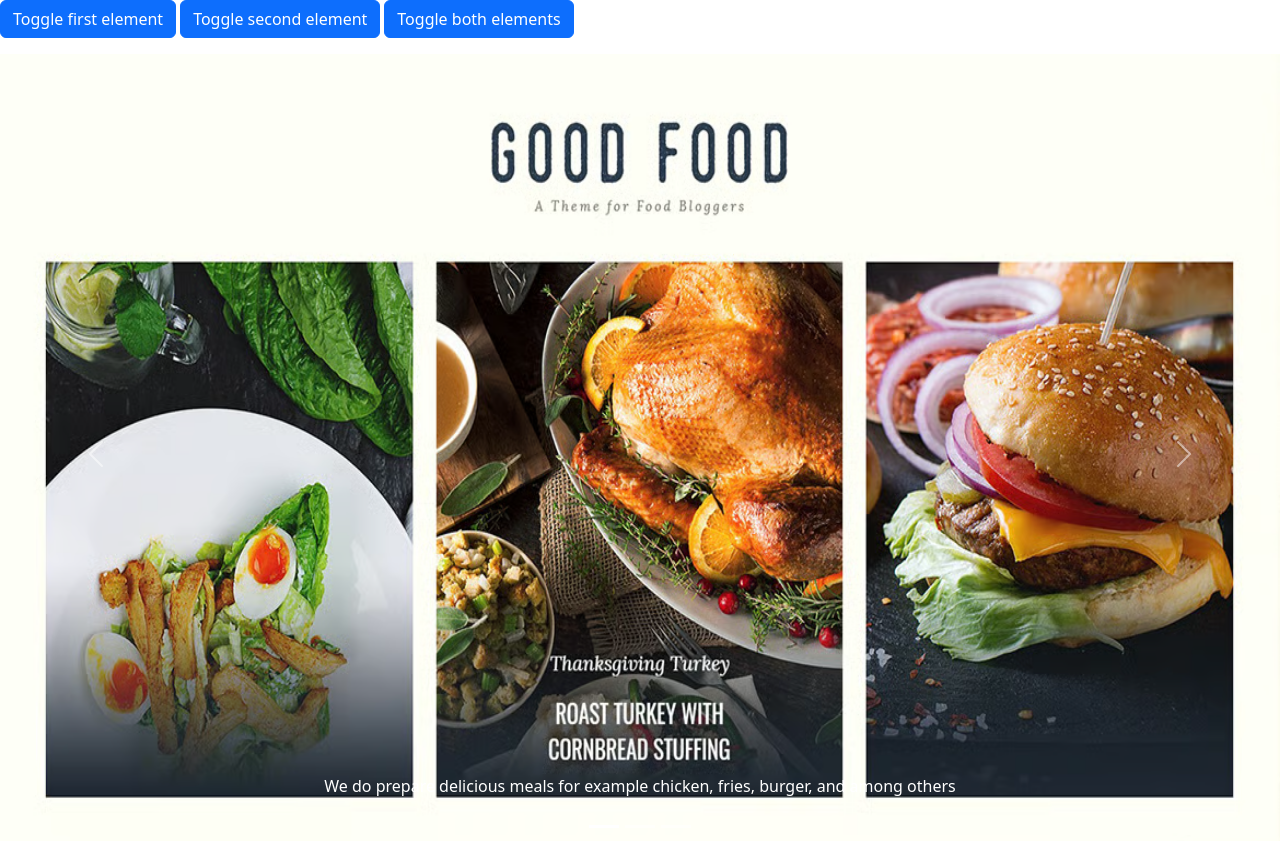
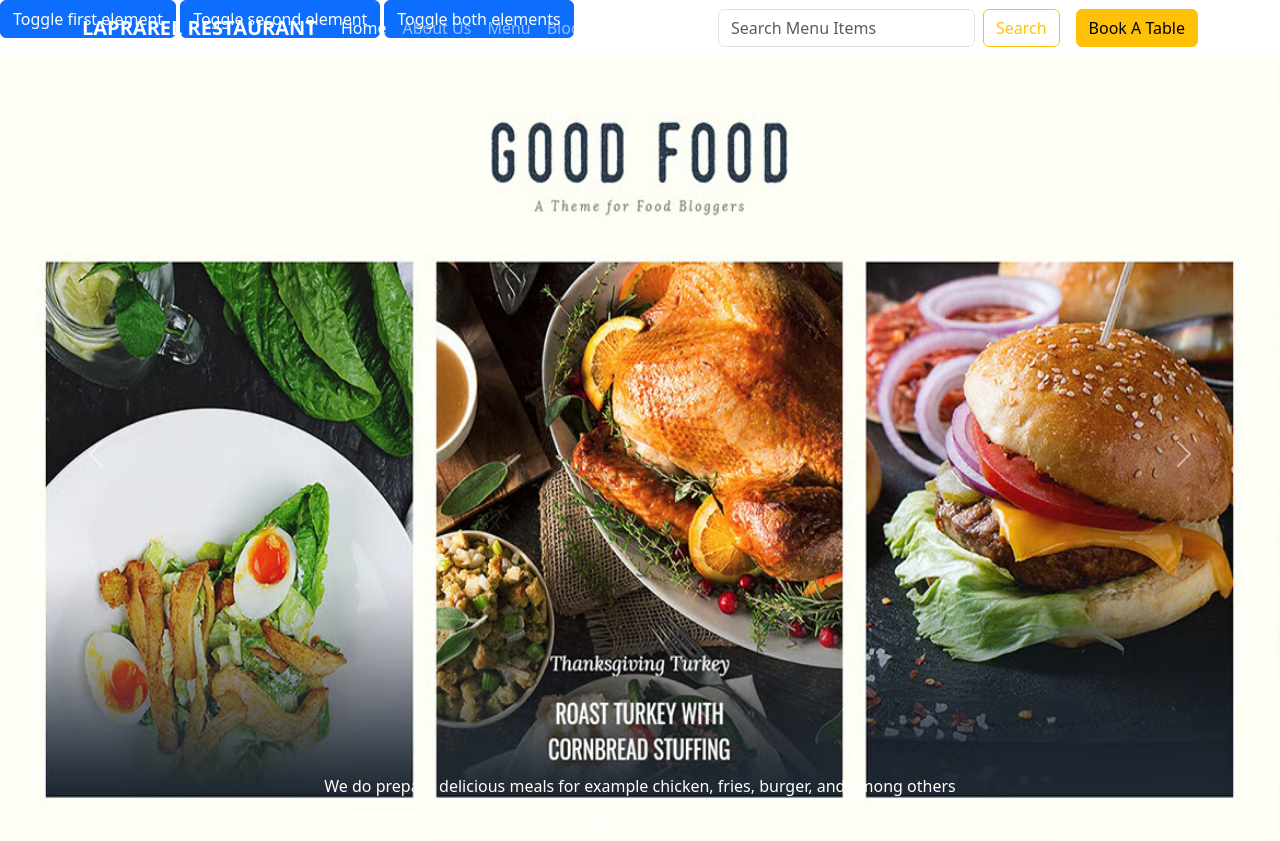
Before and after one commit to Jeanclaude09-dev/Web-Development-Group-Course-work, a plain HTML site: page blog.html.html in a window 1280 px wide. Shown: the top 841 px of the page. Drawn offline with nearby package versions, Linux system fonts and the light colour scheme.

Commit message:
Update blog.html.html

```diff
--- a/blog.html.html
+++ b/blog.html.html
@@ -9,7 +9,41 @@
   <link rel="stylesheet" href="style/blog.css">
 </head>
 <body>
+     <nav class="navbar navbar-expand-lg navbar-dark bg-dark-transparent fixed-top">
+        <div class="container">
+            <a class="navbar-brand fw-bold" href="#">LAPRAREL RESTAURANT</a>
+            <button class="navbar-toggler" type="button" data-bs-toggle="collapse" data-bs-target="#navbarNav" aria-controls="navbarNav" aria-expanded="false" aria-label="Toggle navigation">
+                <span class="navbar-toggler-icon"></span>
+            </button>
+            <div class="collapse navbar-collapse" id="navbarNav">
+                <ul class="navbar-nav me-auto mb-2 mb-lg-0">
+                    <li class="nav-item">
+                        <a class="nav-link active" aria-current="page" href="#home">Home</a>
+                    </li>
+                    <li class="nav-item">
+                        <a class="nav-link" href="about.html">About Us</a>
+                    </li>
+                    <li class="nav-item">
+                        <a class="nav-link" href="menu.html">Menu</a>
+                    </li>
+                    <li class="nav-item">
+                        <a class="nav-link" href="#">Blog</a>
+                    </li>
+                    <li class="nav-item">
+                        <a class="nav-link" href="contact.html">Contacts</a>
+                    </li>
+                </ul>
 
+                <form class="d-flex me-3" role="search">
+                    <input class="form-control me-2" type="search" placeholder="Search Menu Items" aria-label="Search">
+                    <button class="btn btn-outline-warning" type="submit">Search</button>
+                </form>
+
+                <div class="d-flex">  <a class="btn btn-warning" href="#">Book A Table</a>
+                </div>
+            </div>
+        </div>
+    </nav>
   <!--start-->
   <p class="d-inline-flex gap-1">
   <a class="btn btn-primary" data-bs-toggle="collapse" href="#multiCollapseExample1" role="button" aria-expanded="false" aria-controls="multiCollapseExample1">Toggle first element</a>
```
